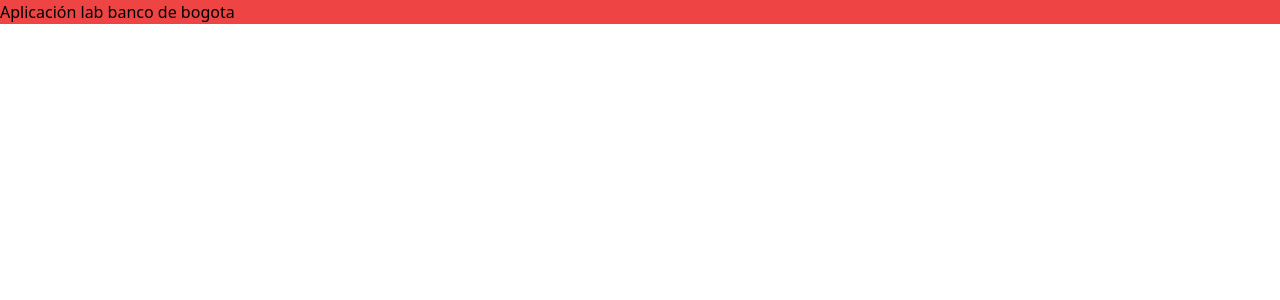
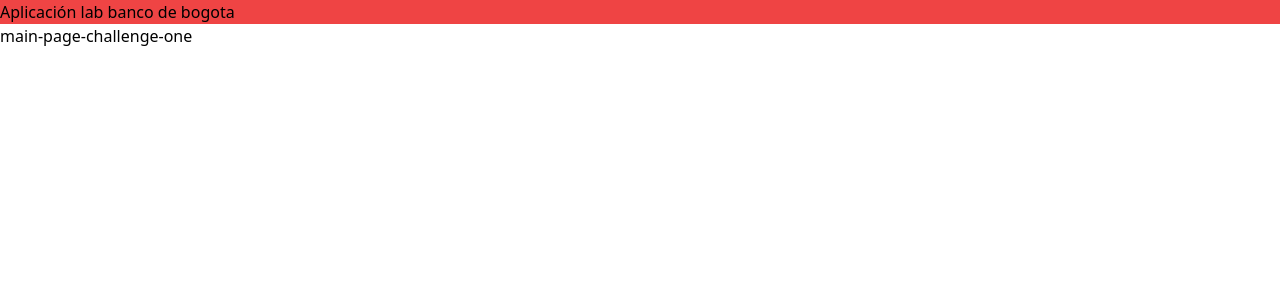
Before and after one commit to Jeanza94/lab-angular, an Angular app: page /challenge-one/problem in a window 1280 px wide. Before the commit this address led to /. Shown: the top 300 px of the page. Built offline with nearby package versions, Linux system fonts and the light colour scheme.

Commit message:
challenge one estructura y rutas creadas

```diff
--- a/src/app/app-routing.module.ts
+++ b/src/app/app-routing.module.ts
@@ -1,7 +1,16 @@
 import { NgModule } from '@angular/core';
 import { RouterModule, Routes } from '@angular/router';
 
-const routes: Routes = [];
+const routes: Routes = [
+  {
+    path: 'challenge-one',
+    loadChildren: () => import('./challenge-one/challenge-one.module').then(m => m.ChallengeOneModule)
+  },
+  {
+    path: '**',
+    redirectTo: 'challenge-one'
+  }
+];
 
 @NgModule({
   imports: [RouterModule.forRoot(routes)],
--- /dev/null
+++ b/src/app/challenge-one/pages/main-page/main-page.component.html
@@ -0,0 +1,2 @@
+
+<p>main-page-challenge-one</p>
```
Also changed, not shown: src/app/challenge-one/challenge-one-routing.module.ts (added, +26 -0 lines), src/app/challenge-one/challenge-one.module.ts (added, +17 -0 lines), src/app/challenge-one/pages/main-page/main-page.component.ts (added, +11 -0 lines).
